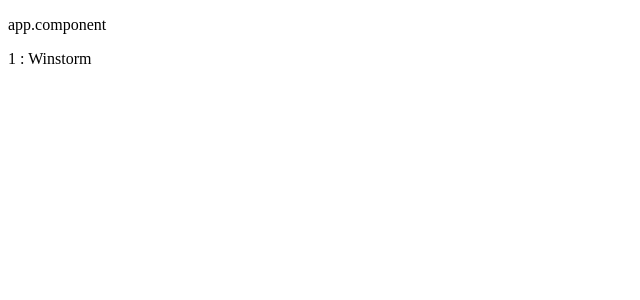
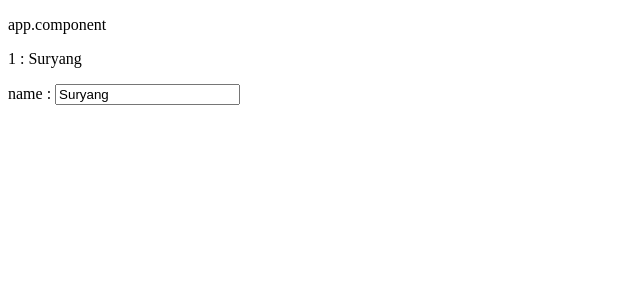
Before and after one commit to suryang/toh, an Angular app: page / in a window 1280 px wide. Shown: the top 300 px of the page, without its empty margins (0-640 px from the left). Built offline with nearby package versions, Linux system fonts and the light colour scheme.

Commit message:
3장 . the hero editor - 클래스 생성 및 show

```diff
--- a/src/app/app.module.ts
+++ b/src/app/app.module.ts
@@ -4,6 +4,7 @@ import { NgModule } from '@angular/core';
 
 import { AppComponent } from './app.component';
 import { HeroesComponent } from './heroes/heroes.component';
+import {FormsModule} from '@angular/forms';
 
 
 @NgModule({
@@ -12,7 +13,8 @@ import { HeroesComponent } from './heroes/heroes.component';
     HeroesComponent
   ],
   imports: [
-    BrowserModule
+    BrowserModule,
+    FormsModule
   ],
   providers: [],
   bootstrap: [AppComponent]
--- a/src/app/heroes/heroes.component.html
+++ b/src/app/heroes/heroes.component.html
@@ -1,3 +1,9 @@
 <p>
   {{hero.id}} : {{hero.name}}
 </p>
+
+<div>
+  <label>name :
+    <input [(ngModel)]="hero.name" placeholder="name">
+  </label>
+</div>
--- a/src/app/heroes/heroes.component.ts
+++ b/src/app/heroes/heroes.component.ts
@@ -10,7 +10,7 @@ export class HeroesComponent implements OnInit {
 
   hero: Hero = {
     id: 1,
-    name: 'Winstorm',
+    name: 'Suryang',
   };
   constructor() { }
 
```
